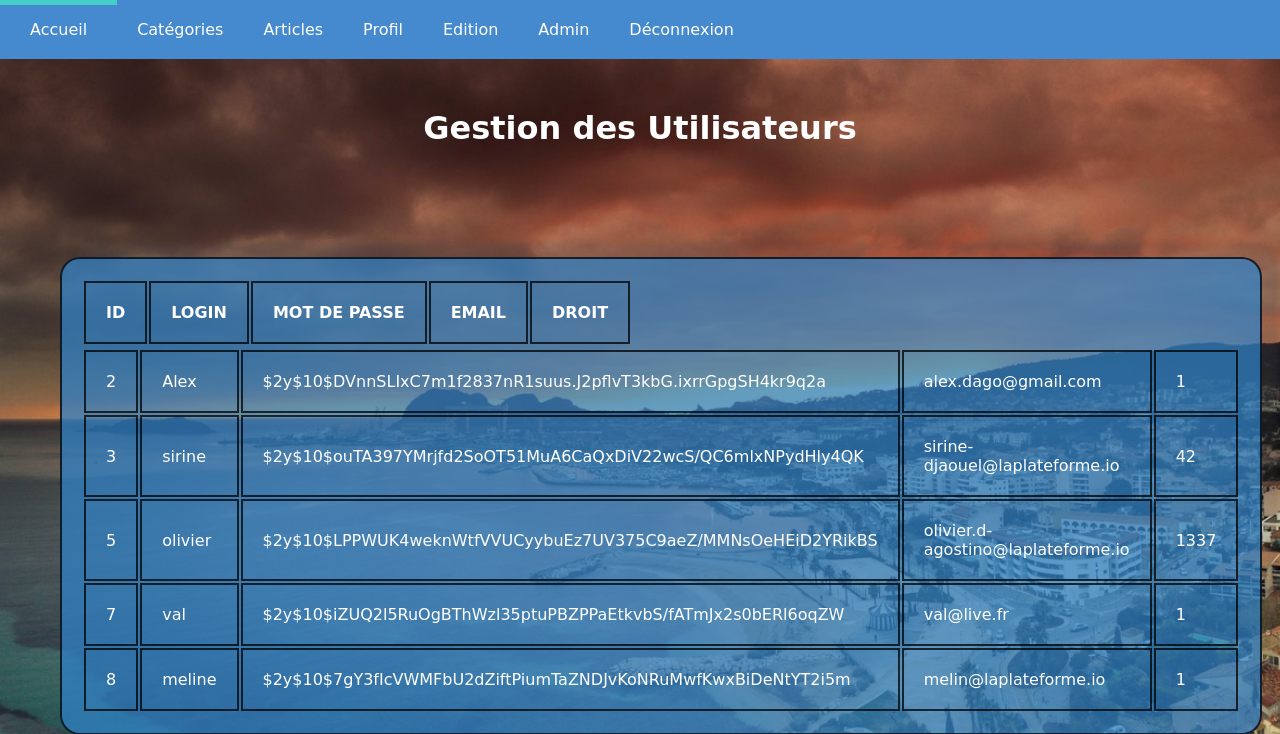
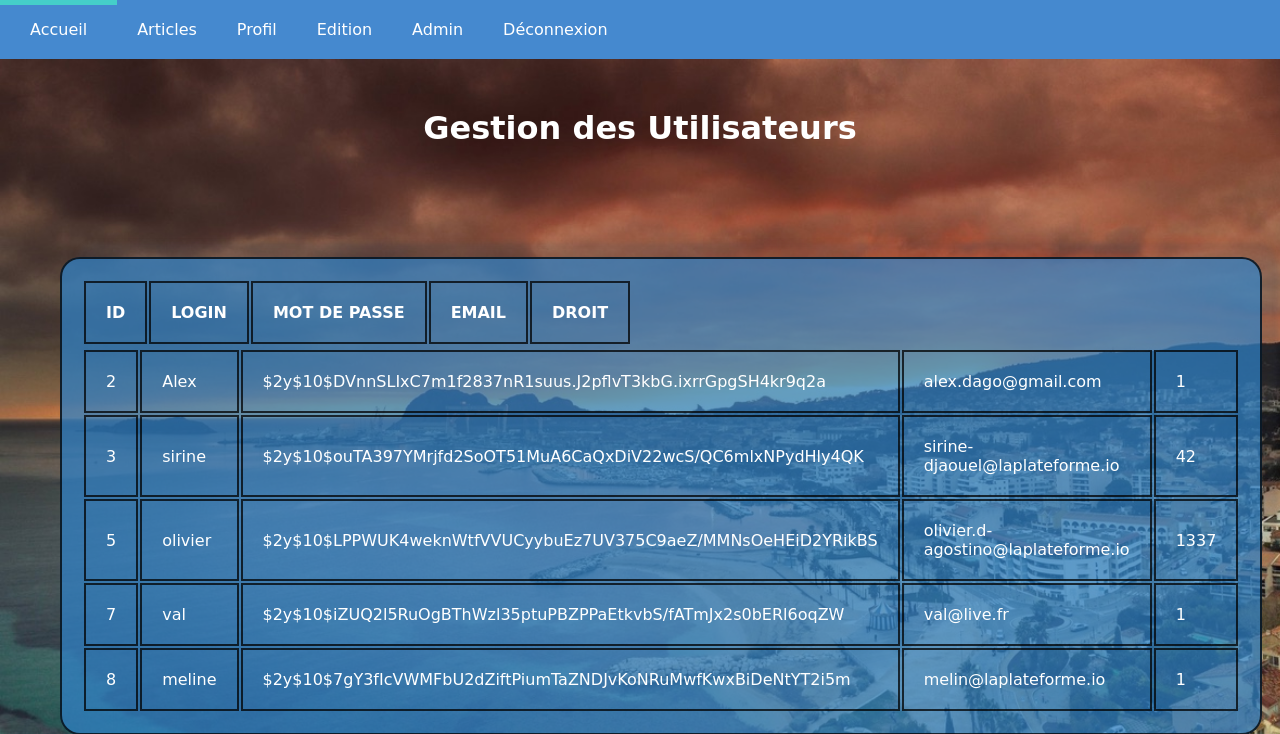
Before and after one commit to olivier-dagostino/Blog2.0, a PHP site: page /admin.php in a window 1280 px wide. Shown: the top 734 px of the page. Run offline with PHP 8.4, Linux system fonts and the light colour scheme; the visitor is signed in with stand-in values (Sample User, id 1); data comes from the database, SQL or seed files in the repository.

Commit message:
update header

```diff
--- a/index.php
+++ b/index.php
@@ -13,6 +13,7 @@
         <div class="containerA">
 
             <div class="containerA1">
+
 
                 <h2><?php echo $article[0]; ?></h2>
 
--- a/php/include/header.inc.php
+++ b/php/include/header.inc.php
@@ -24,11 +24,12 @@ require('php/include/autoloader.inc.php');
             <ul>
 
                 <li class="menu-home"><a href="index.php">Accueil</a></li>
-                <li class="menu-cat"><a href="#">Catégories</a>
+                <li class="menu-cat"><a href="#">Articles</a>
 
                     <ul class="submenu">
 
-                        <li><a href="#">Histoire de la ville </a></li>
+                        <li><a href="article.php">Tous les Articles</a></li>
+                        <li><a href="#">Histoire de la ville</a></li>
                         <li><a href="#">Berceau du Cinéma</a></li>
                         <li><a href="#">Le Chantier Naval</a></li>
                         <li><a href="#">Le Parc National des Calanques</a></li>
@@ -36,7 +37,6 @@ require('php/include/autoloader.inc.php');
                     </ul>
 
                 </li>
-                <li class="menu-home"><a href="article.php?start=0">Articles</a></li>
                 <?php
 
                     if (isset($_SESSION['droits'])) { /*utilisateurs*/
```
